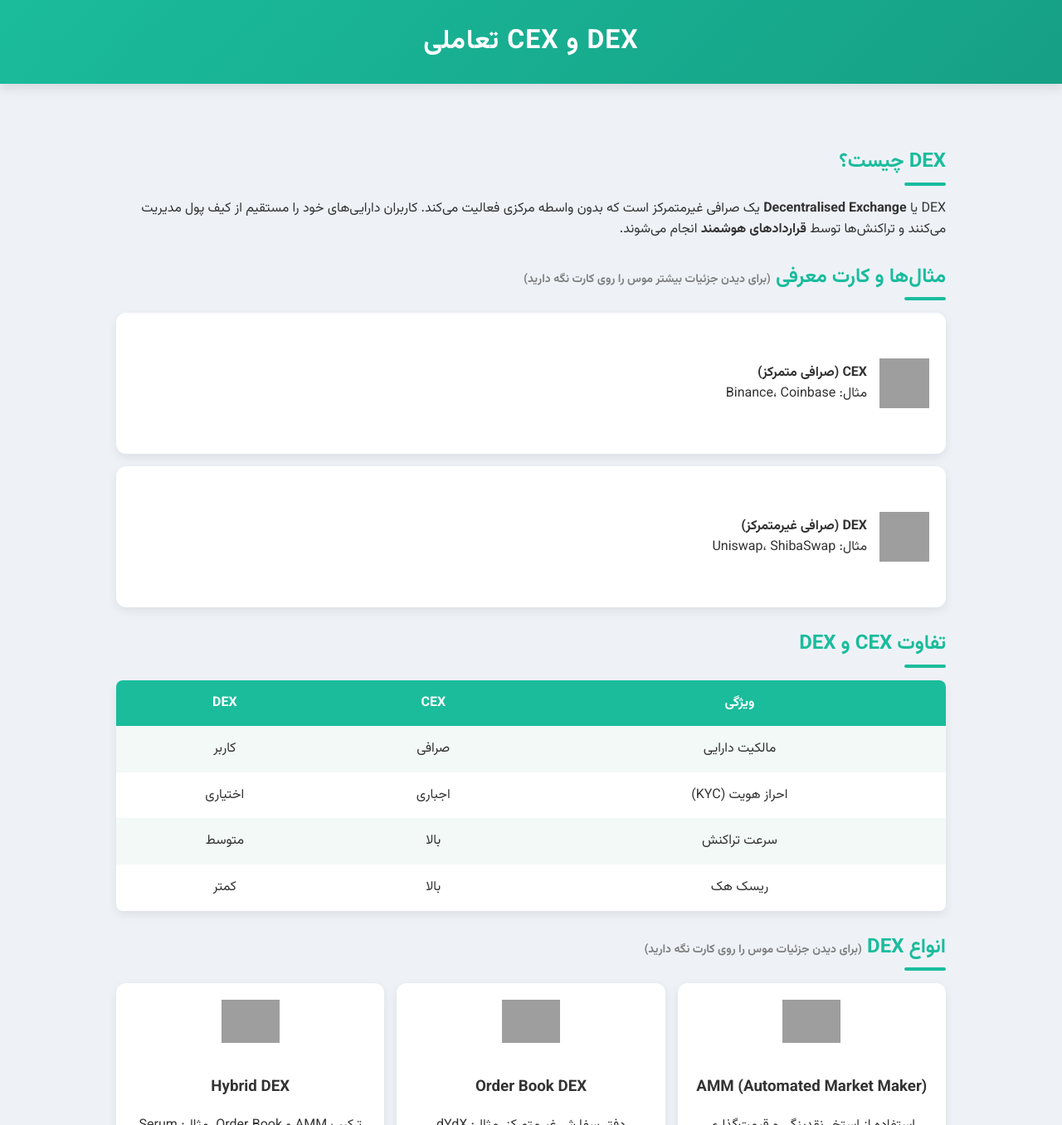
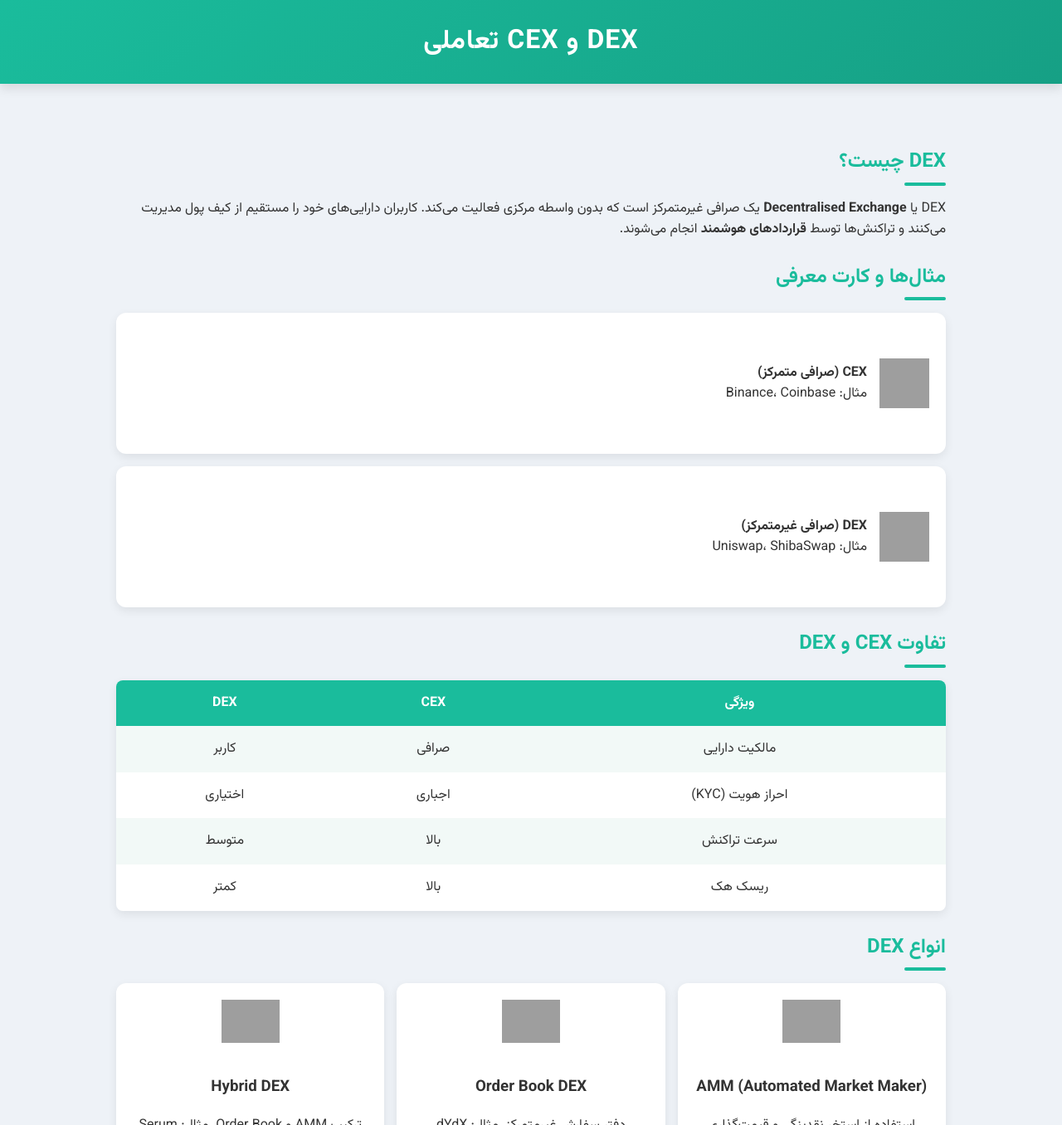
Before and after one commit to shibabefarsi/DEX, a plain HTML site: page index.html in a window 1280 px wide. Shown: the top 1356 px of the page at 83% size. Drawn offline with Linux system fonts and the light colour scheme; grey boxes are pictures that could not be loaded.

Commit message:
Update index.html

```diff
--- a/index.html
+++ b/index.html
@@ -217,7 +217,7 @@ footer {
         کاربران دارایی‌های خود را مستقیم از کیف پول مدیریت می‌کنند و تراکنش‌ها توسط <strong>قراردادهای هوشمند</strong> انجام می‌شوند.
     </p>
 
-    <h2>مثال‌ها و کارت معرفی <span style="font-size: 14px; color: gray;">(برای دیدن جزئیات بیشتر موس را روی کارت نگه دارید)</span></h2>
+    <h2>مثال‌ها و کارت معرفی</h2>
 
     <div class="card">
         <img src="https://i.ibb.co/HpnhJtbW/cex.png" alt="CEX">
@@ -270,7 +270,7 @@ footer {
         </tr>
     </table>
 
-    <h2>انواع DEX <span style="font-size: 14px; color: gray;">(برای دیدن جزئیات موس را روی کارت نگه دارید)</span></h2>
+    <h2>انواع DEX </h2>
     <div class="dex-types">
         <div class="dex-type-card">
             <img src="https://i.ibb.co/Txhb6GPc/AMM.png" alt="AMM">
```
